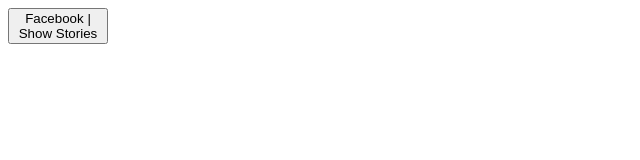
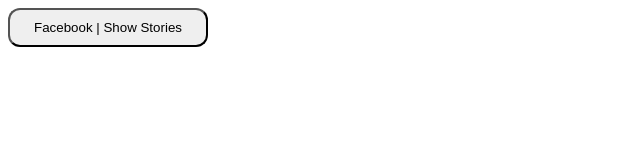
Before and after one commit to kentlouisetonino/features-eradicator, a website with bundled scripts: page src/main.html in a window 1280 px wide. Shown: the whole page, without its empty margins (0-640 px from the left). Built offline with nearby package versions, Linux system fonts and the light colour scheme; files whose address does not match are found by name.

Commit message:
Facebook stories.

```diff
--- a/src/css/facebook-stories.css
+++ b/src/css/facebook-stories.css
@@ -1,3 +1,5 @@
-#facebook-stories-toggle {
-  width: 100px;
+#facebook-stories-button {
+  width: 200px;
+  padding: 10px;
+  border-radius: 12px;
 }
--- a/src/main.html
+++ b/src/main.html
@@ -5,7 +5,7 @@
     <link rel="stylesheet" href="facebook-stories.css" />
   </head>
   <body>
-    <button id="facebook-stories-toggle">Facebook | Show Stories</button>
+    <button id="facebook-stories-button">Facebook | Show Stories</button>
     <script src="scripts/facebook/stories.js"></script>
   </body>
 </html>
--- a/src/scripts/facebook/stories.ts
+++ b/src/scripts/facebook/stories.ts
@@ -1,11 +1,40 @@
-let facebookStoriesHidden: boolean = true; // Set default to true (stories hidden)
+const facebookStoriesClass = ".x193iq5w.xgmub6v.x1ceravr";
+let facebookStoriesHidden: boolean = true;
 let facebookStoriesInitialLoad: boolean = true;
 
-// Function to toggle stories visibility
-function toggleStoriesVisibility(): void {
-  facebookStoriesHidden = !facebookStoriesHidden; // Toggle the state
+function hideFacebookStories(): void {
+  // Get the class of the stories from facebook.
+  const stories = document.querySelectorAll(facebookStoriesClass);
 
-  // Execute the script to hide/show stories in the active tab
+  stories.forEach((story) => {
+    (story as HTMLElement).style.visibility = "hidden";
+  });
+}
+
+function showFacebookStories(): void {
+  const stories = document.querySelectorAll(facebookStoriesClass);
+
+  stories.forEach((story) => {
+    (story as HTMLElement).style.visibility = "visible";
+  });
+}
+
+function updateButtonText(): void {
+  const button = document.getElementById("facebook-stories-button");
+  if (button) {
+    button.innerText = facebookStoriesHidden
+      ? "Facebook | Show Stories"
+      : "Facebook | Hide Stories";
+  }
+}
+
+function toggleFacebookStoriesVisibility(): void {
+  // Reverse the current state.
+  // If true, set to false.
+  // If false, set to true.
+  facebookStoriesHidden = !facebookStoriesHidden;
+
+  // Execute the script to hide/show stories in the active tab..
   chrome.tabs.query({ active: true, currentWindow: true }, (tabs) => {
     chrome.scripting.executeScript({
       target: { tabId: tabs[0].id ?? 0 },
@@ -13,44 +42,19 @@
     });
   });
 
-  // Update the button text
+  // Update the button text.
   updateButtonText();
 }
 
-// Function to hide Facebook stories
-function hideFacebookStories(): void {
-  const stories = document.querySelectorAll(".x193iq5w.xgmub6v.x1ceravr");
-  stories.forEach((story) => {
-    (story as HTMLElement).style.visibility = "hidden"; // Type assertion
-  });
-}
+document.addEventListener("DOMContentLoaded", () => {
+  // Update button text based on the default state.
+  updateButtonText();
 
-// Function to show Facebook stories
-function showFacebookStories(): void {
-  const stories = document.querySelectorAll(".x193iq5w.xgmub6v.x1ceravr");
-  stories.forEach((story) => {
-    (story as HTMLElement).style.visibility = "visible"; // Type assertion
-  });
-}
+  // Add click event listener to the button.
+  const button = document.getElementById("facebook-stories-button");
 
-// Function to update button text based on the current state
-function updateButtonText(): void {
-  const button = document.getElementById("facebook-stories-toggle");
   if (button) {
-    button.innerText = facebookStoriesHidden
-      ? "Facebook | Show Stories"
-      : "Facebook | Hide Stories";
-  }
-}
-
-// Load the initial state when the popup opens.
-document.addEventListener("DOMContentLoaded", () => {
-  updateButtonText(); // Update button text based on the default state
-
-  // Add click event listener to the button
-  const button = document.getElementById("facebook-stories-toggle");
-  if (button) {
-    button.addEventListener("click", toggleStoriesVisibility);
+    button.addEventListener("click", toggleFacebookStoriesVisibility);
   }
 });
 
```
